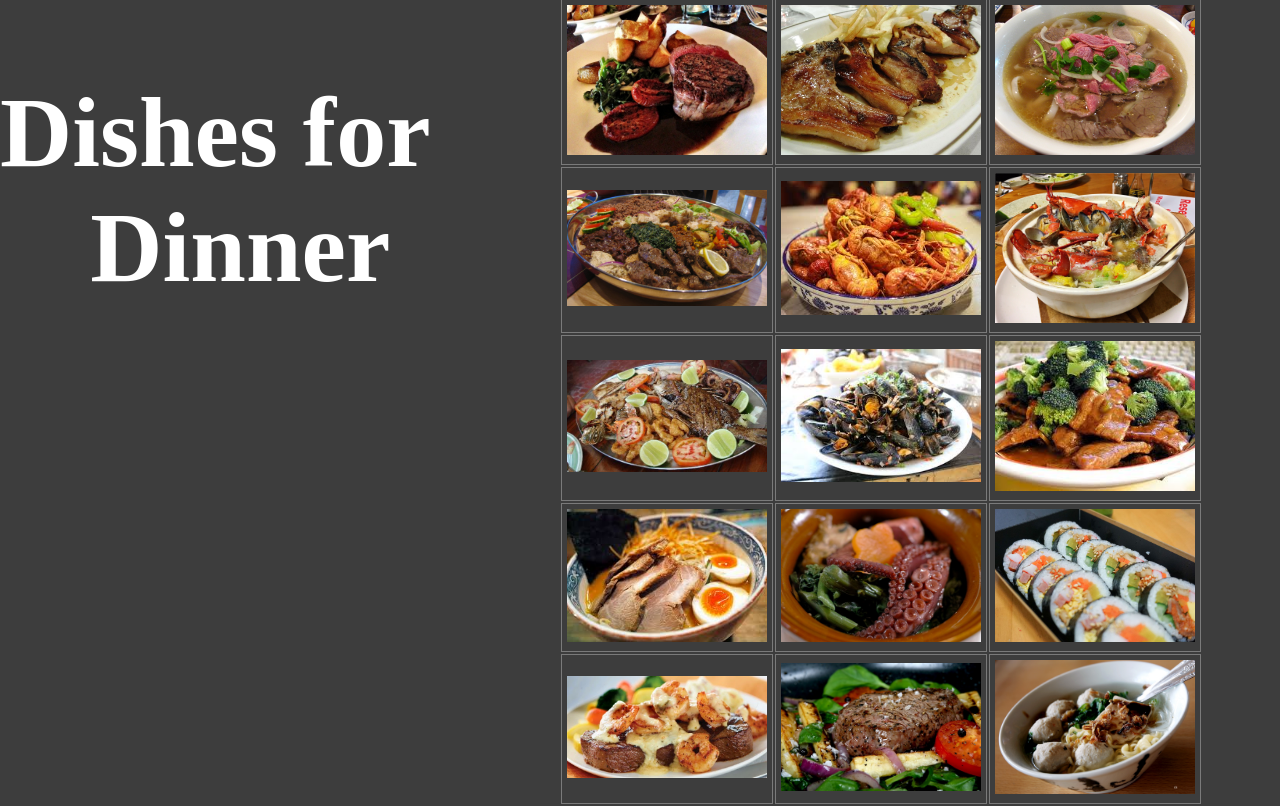
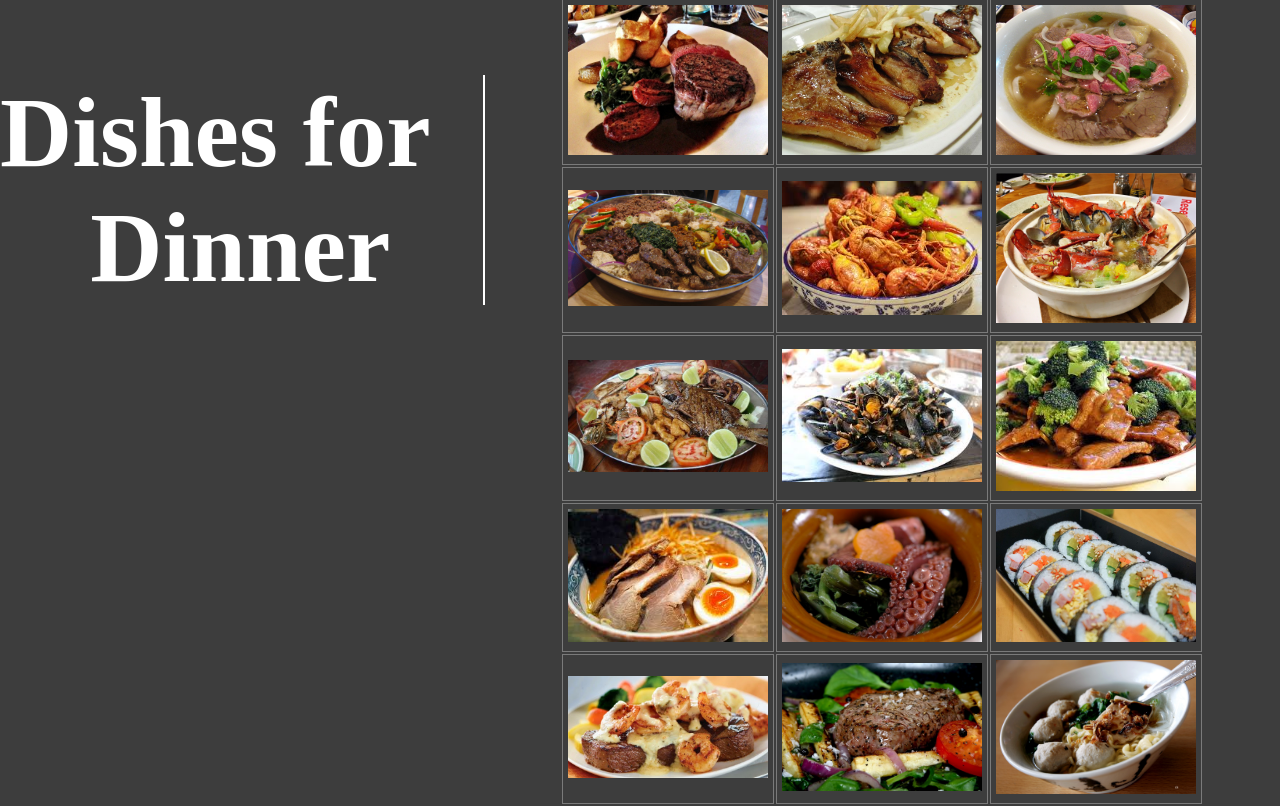
Before and after one commit to LeeTheTweak/Restaurant_Website-WIP-, a plain HTML site: page dinner.html in a window 1280 px wide. Shown: the part 142-948 px from the top of the page. Drawn offline with Linux system fonts and the light colour scheme.

Commit message:
Other small Changes

```diff
--- a/dinner.css
+++ b/dinner.css
@@ -38,13 +38,8 @@ body {
     font-weight: bolder;
     text-align: center;
     padding-right: 2px;
-<<<<<<< HEAD
-    border-bottom: 2px solid white;
-    width: auto;
-=======
     border-right: 2px solid white;
     float:left;
->>>>>>> fa80a18402435e1ba75b01e563e14171720e04f6
 }
 tr td {
     border: 1px solid rgb(122, 122, 122);
```
